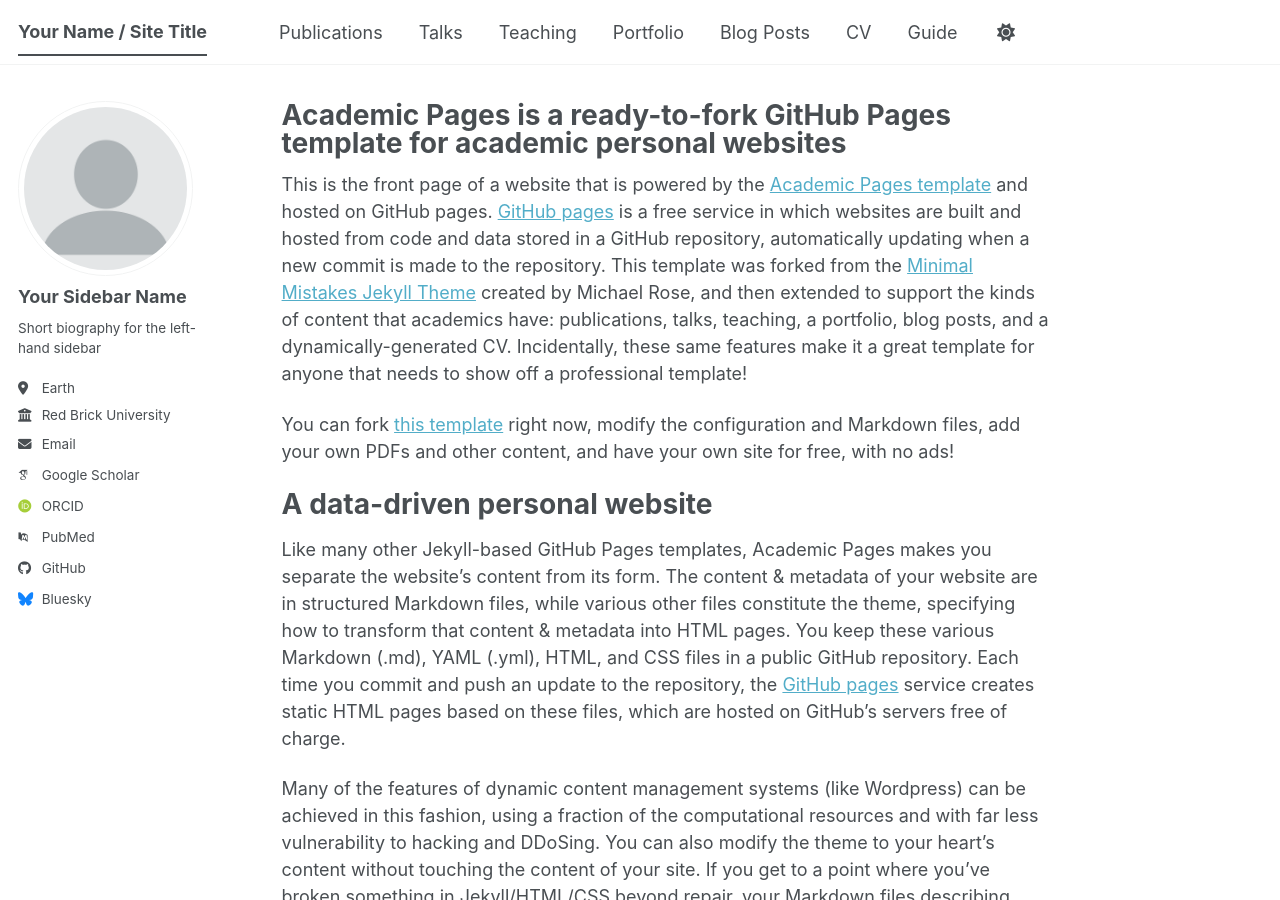
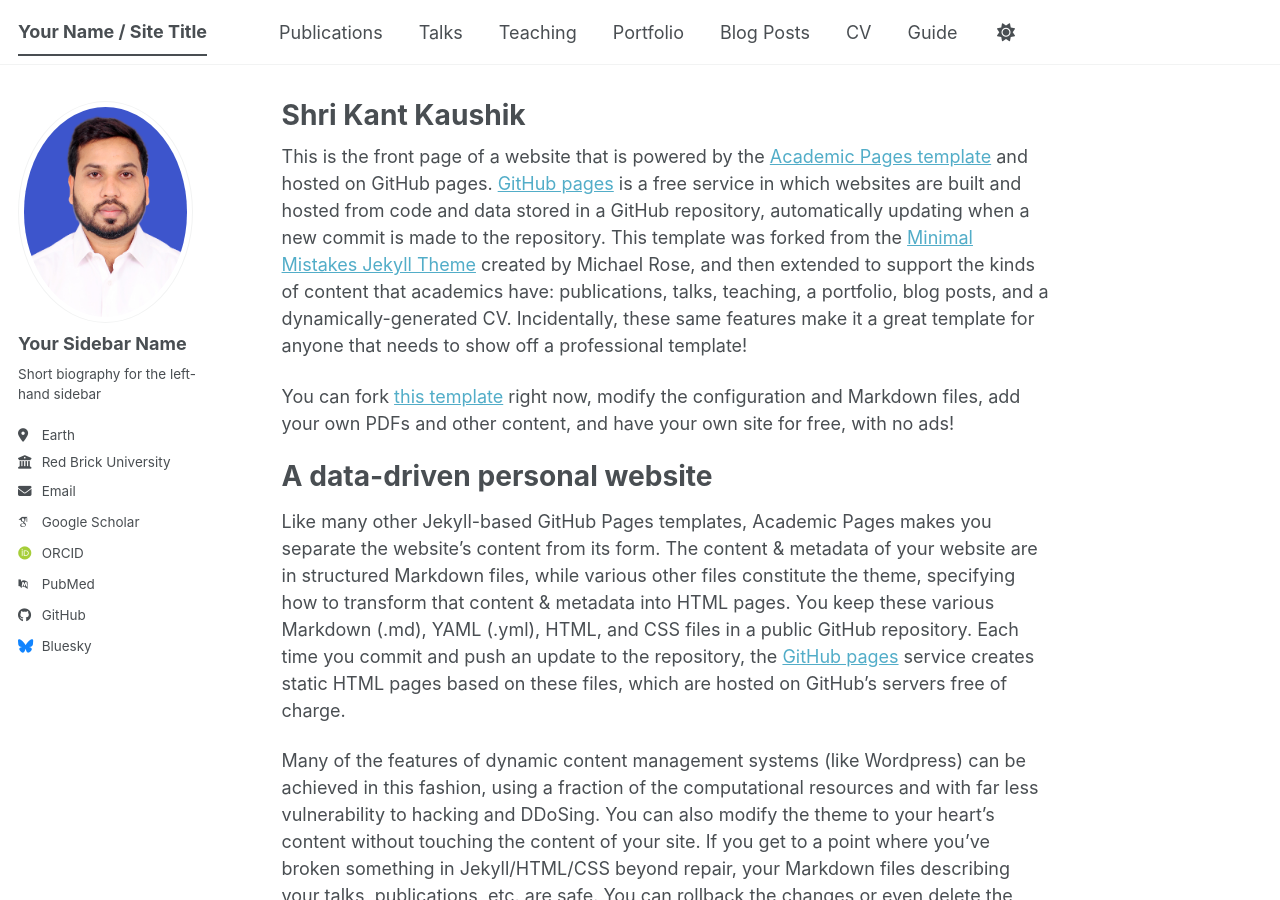
Before and after one commit to shrikantcombio/shrikant-kaushik.github.io, a Jekyll site: the page built from _pages/about.md, in a window 1280 px wide and 900 px high. Built offline with Jekyll 4.4.1, drawn with Linux system fonts in a browser that asks for light colours; some web fonts are replaced; a script bundle is joined from its source files by our own code; library files that are not in the unit come from our copies.

Commit message:
basic changes

```diff
--- a/_pages/about.md
+++ b/_pages/about.md
@@ -1,6 +1,6 @@
 ---
 permalink: /
-title: "Academic Pages is a ready-to-fork GitHub Pages template for academic personal websites"
+title: "Shri Kant Kaushik"
 author_profile: true
 redirect_from:
   - /about/
```
Also changed, not shown: images/profile.png, 1 other file.
